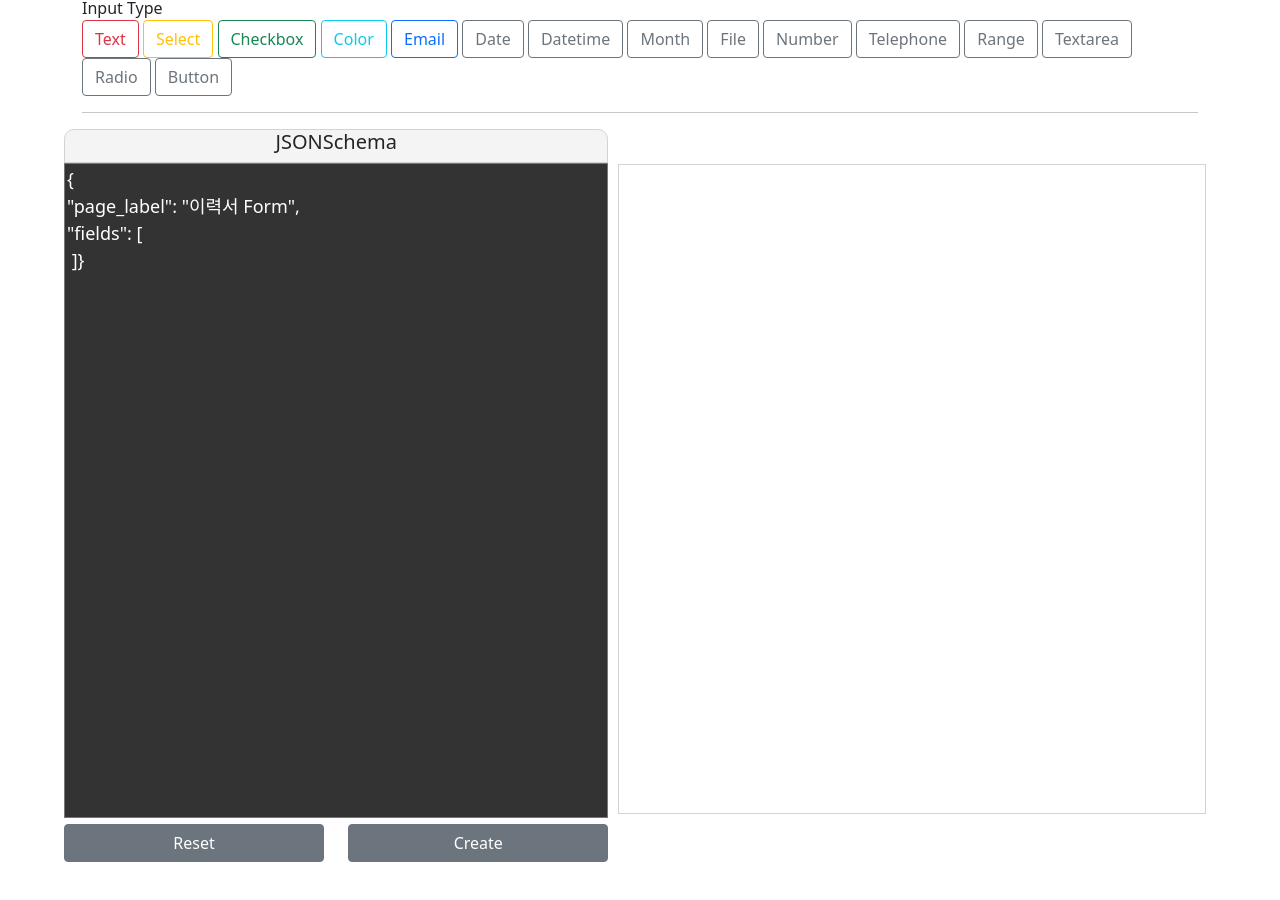
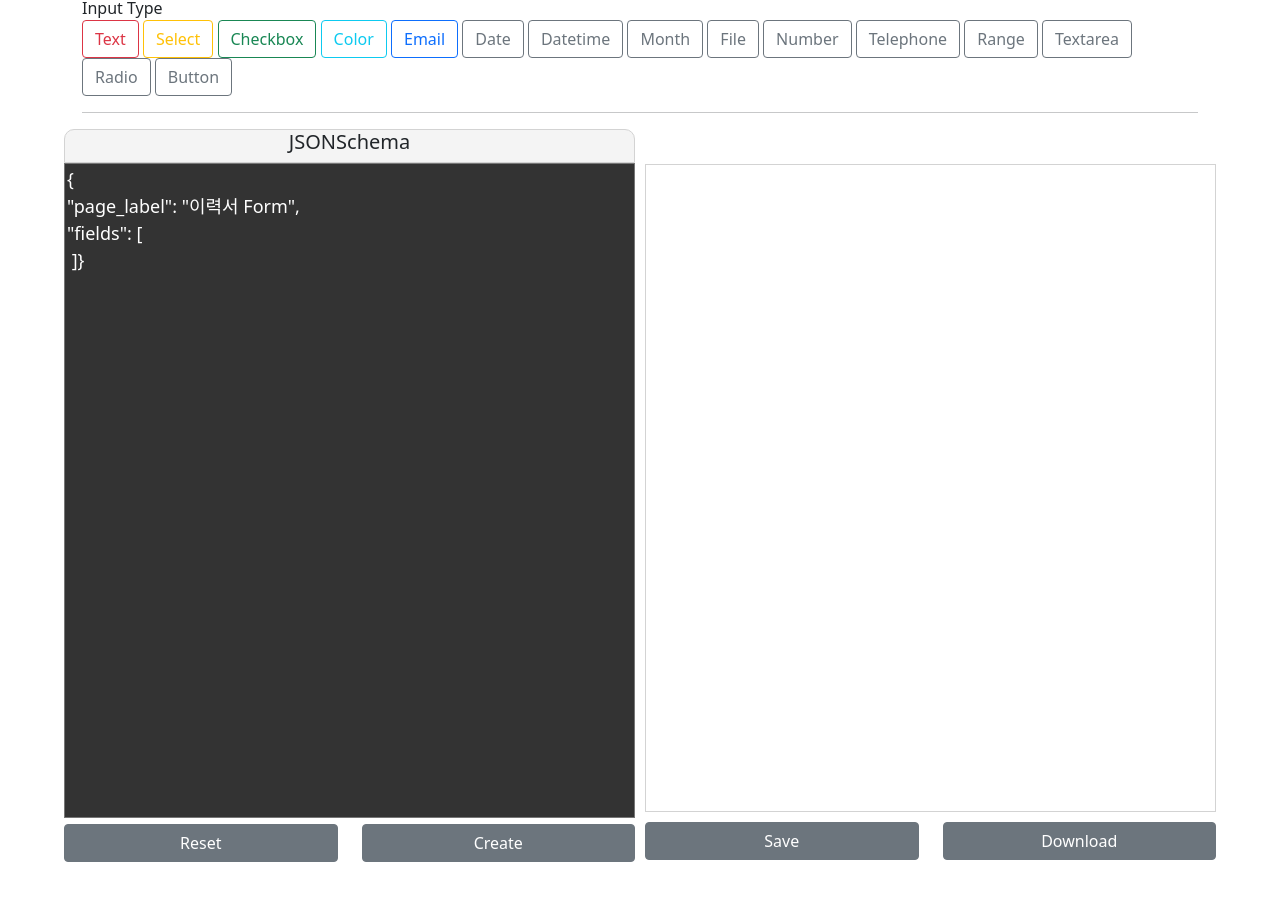
Before and after one commit to leehyelim0691/IF_Developers, a React (Create React App) app in the folder IF_Project/json-form/: page / in a window 1280 px wide. Shown: the part 132-1032 px from the top of the page. Built offline with nearby package versions, Linux system fonts and the light colour scheme.

Commit message:
create to save in main project

```diff
--- /dev/null
+++ b/IF_Project/json-form/db.json
@@ -0,0 +1,19 @@
+{
+  "posts": [
+    {
+      "id": 1,
+      "title": "json-server",
+      "author": "typicode"
+    }
+  ],
+  "comments": [
+    {
+      "id": 1,
+      "body": "some comment",
+      "postId": 1
+    }
+  ],
+  "profile": {
+    "name": "typicode"
+  }
+}
--- a/IF_Project/json-form/package.json
+++ b/IF_Project/json-form/package.json
@@ -6,6 +6,7 @@
     "@testing-library/jest-dom": "^5.11.4",
     "@testing-library/react": "^11.1.0",
     "@testing-library/user-event": "^12.1.10",
+    "axios": "^0.24.0",
     "bootstrap": "^5.1.2",
     "react": "^17.0.2",
     "react-dom": "^17.0.2",
--- a/IF_Project/json-form/src/css/App.css
+++ b/IF_Project/json-form/src/css/App.css
@@ -18,12 +18,17 @@
   color:white;
   resize: none;
 }
+.form-box{
+  width: 100%;
+  margin-left:10px;
+}
 
 .new-form{
-  width: 100%;
   padding: 20px 40px;
   border:1px solid lightgray;
-  margin:35px 10px;
+  margin-top:35px;
+  margin-bottom: 10px;
+  height: 90%;
 }
 
 .editor-head{
--- a/IF_Project/json-form/src/page/Main.js
+++ b/IF_Project/json-form/src/page/Main.js
@@ -5,6 +5,7 @@ import React,{ useState, useEffect, useRef} from 'react';
 import Element from '../components/Element';
 import { FormContext } from '../FormContext';
 import jsonSkeleton from '../components/elements/jsonSkeleton.json';
+import axios from 'axios';
 
 function Main() {
   const [clicked, setClicked] = useState(false);
@@ -37,6 +38,32 @@ function Main() {
   const onClickReset = () => {
     setForm('{\n"page_label": "이력서 Form",\n"fields": [\n ]}');
     setCount(0);
+  };
+
+  const onClickSave = () => {
+    console.log(form);
+    var data=JSON.parse(form);
+    console.log(data);
+    axios.post('http://localhost:3000/Form',data)
+    //성공시 then 실행
+    .then(function (response) {
+      console.log(response);
+      alert("데이터를 저장하였습니다.");
+    })
+    //실패 시 catch 실행
+    .catch(function (error) {
+      console.log(error);
+    });
+  };
+
+  const onClickDownload = () => {
+    var formObj=JSON.parse(form);
+    const element = document.createElement("a");
+    const file = new Blob([document.getElementById('json-editor').value], {type: 'text/plain'});
+    element.href = URL.createObjectURL(file);
+    element.download = formObj.page_label+".txt";
+    document.body.appendChild(element); // Required for this to work in FireFox
+    element.click();
   };
 
   const handleChange = (id, event) => {
@@ -140,6 +167,7 @@ function Main() {
               </Col>
             </Row>
           </div>
+          <div className="form-box">
             <div className="new-form">
               <h3>{page_label}</h3>
               {clicked?
@@ -148,6 +176,15 @@ function Main() {
               </form>
               :null}
             </div>
+            <Row>
+              <Col>
+              <button className="btn btn-large btn-secondary create-btn" onClick={() => {onClickSave()}}>Save</button>
+              </Col>
+              <Col>
+                <button className="btn btn-large btn-secondary create-btn" onClick={() => {onClickDownload()}}>Download</button>
+              </Col>
+            </Row>
+        </div>
       </div>
     </div>
     </FormContext.Provider>
```
Also changed, not shown: IF_Project/json-form/src/db.json (added, +21 -0 lines), 2 other files (tests, documents, lock files or other folders). Lines whose indentation alone changed are shown as unchanged.
